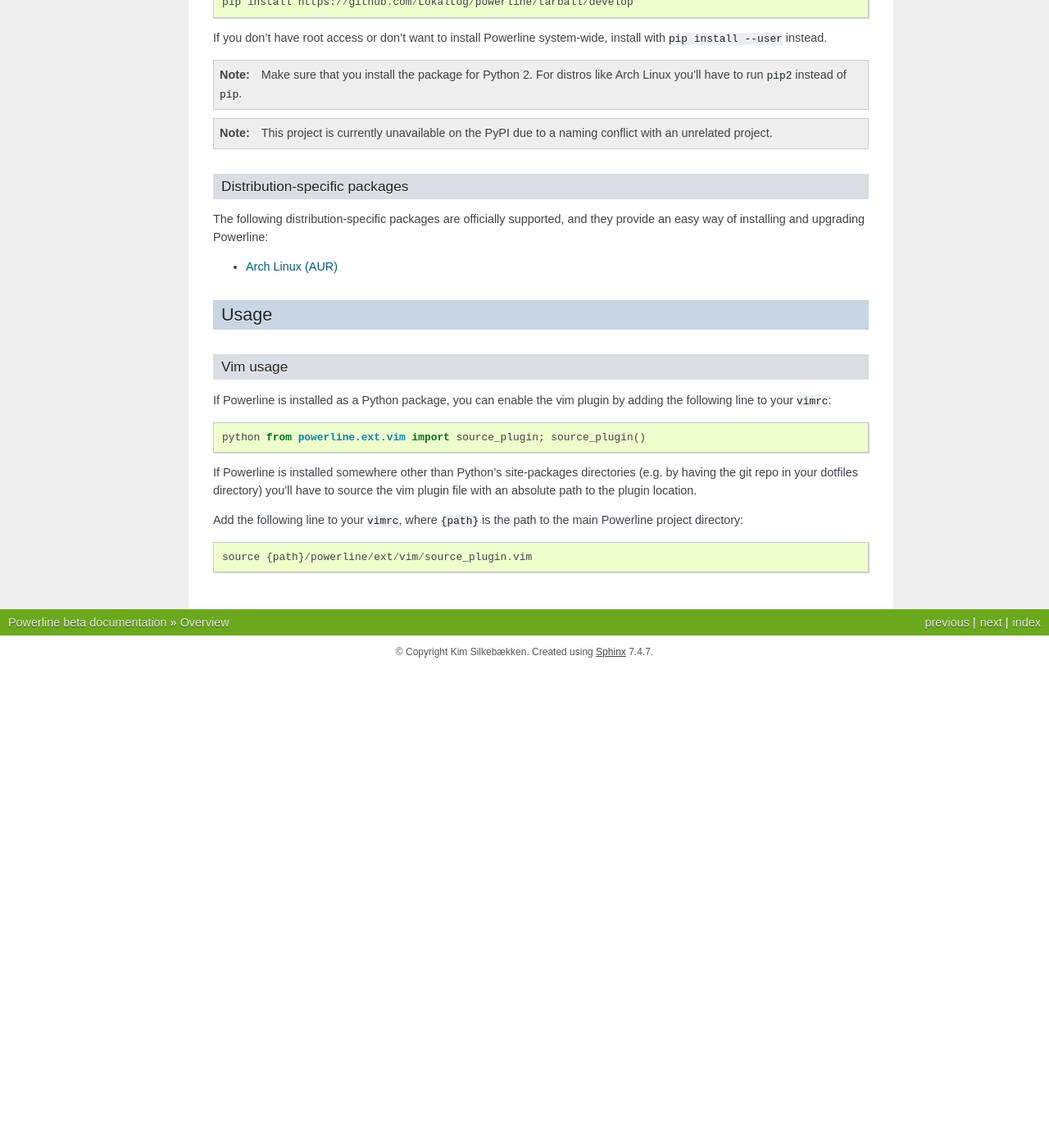
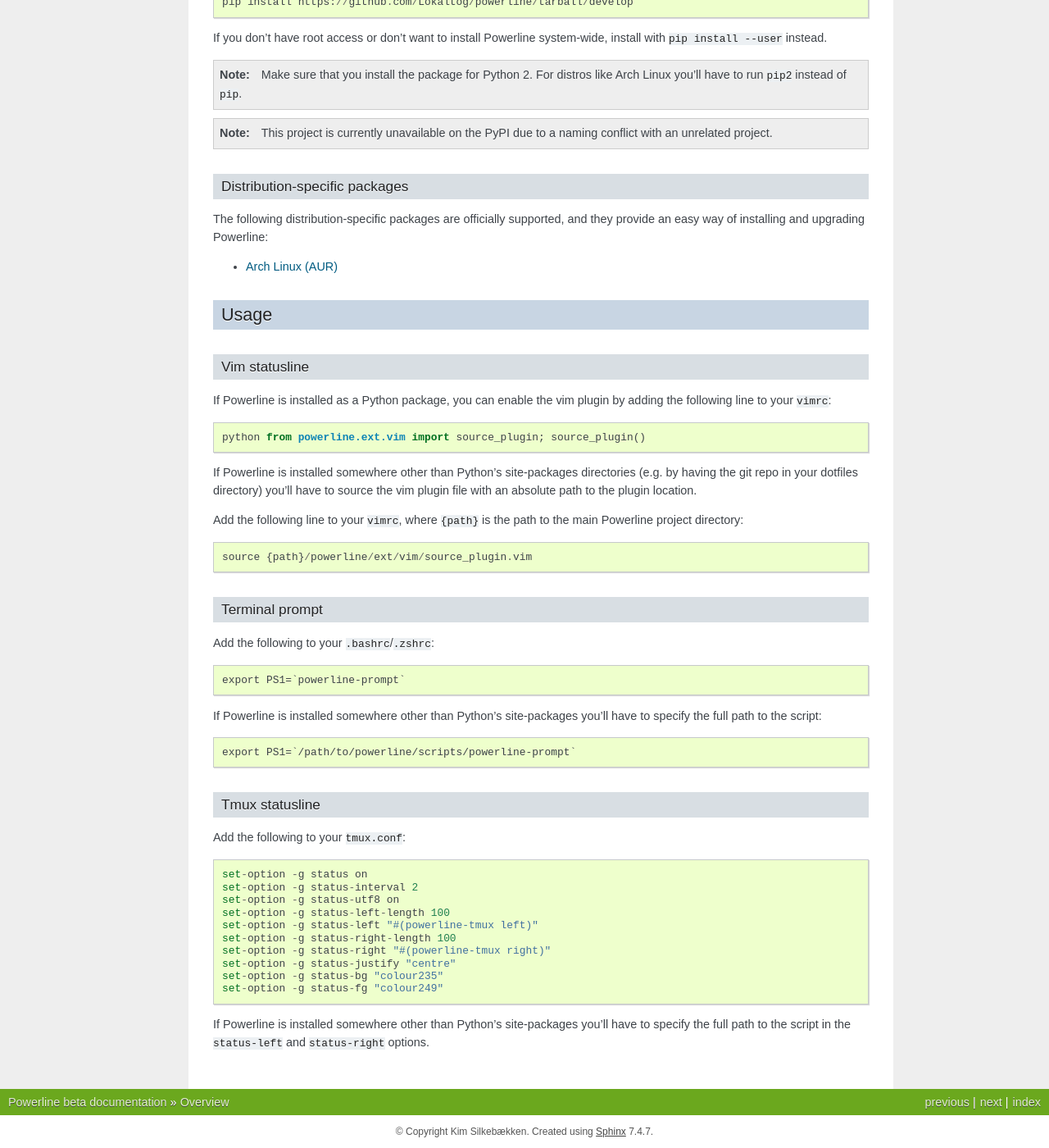
Before and after one commit to someyooyo/someyooyo, a Sphinx documentation site: the page built from docs/source/overview.rst, in a window 1280 px wide and 1400 px high, scrolled down 626 px. Shown: the whole window at 82% size. Built offline with Sphinx 7.4.7, drawn with Linux system fonts in a browser that asks for light colours; before the commit the page ends 1441 px from its top, so only the background shows below that; some of the changed text lies outside the part shown.

Commit message:
Add usage instructions for terminal/tmux

```diff
--- a/docs/source/overview.rst
+++ b/docs/source/overview.rst
@@ -51,8 +51,8 @@ they provide an easy way of installing and upgrading Powerline:
 Usage
 -----
 
-Vim usage
-^^^^^^^^^
+Vim statusline
+^^^^^^^^^^^^^^
 
 If Powerline is installed as a Python package, you can enable the vim plugin
 by adding the following line to your ``vimrc``::
@@ -68,3 +68,35 @@ Add the following line to your ``vimrc``, where ``{path}`` is the path to
 the main Powerline project directory::
 
     source {path}/powerline/ext/vim/source_plugin.vim
+
+Terminal prompt
+^^^^^^^^^^^^^^^
+
+Add the following to your ``.bashrc``/``.zshrc``::
+
+    export PS1=`powerline-prompt`
+
+If Powerline is installed somewhere other than Python's site-packages you'll
+have to specify the full path to the script::
+
+    export PS1=`/path/to/powerline/scripts/powerline-prompt`
+
+Tmux statusline
+^^^^^^^^^^^^^^^
+
+Add the following to your ``tmux.conf``::
+
+    set-option -g status on
+    set-option -g status-interval 2
+    set-option -g status-utf8 on
+    set-option -g status-left-length 100
+    set-option -g status-left "#(powerline-tmux left)"
+    set-option -g status-right-length 100
+    set-option -g status-right "#(powerline-tmux right)"
+    set-option -g status-justify "centre"
+    set-option -g status-bg "colour235"
+    set-option -g status-fg "colour249"
+
+If Powerline is installed somewhere other than Python's site-packages you'll
+have to specify the full path to the script in the ``status-left`` and
+``status-right`` options.
```
